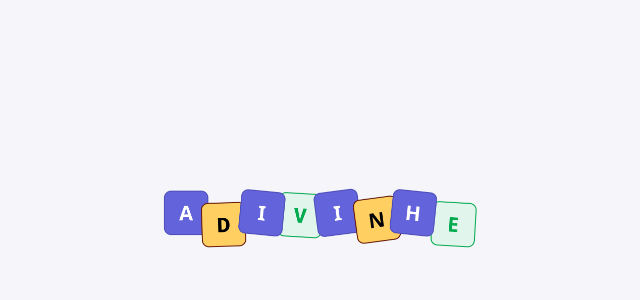
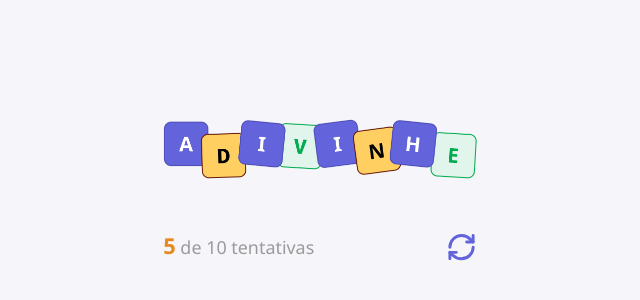
Before and after one commit to ronaldotavcano/JogoDoAdivinha, a React (Vite) app: page / in a window 1280 px wide. Shown: the part 182-482 px from the top of the page, without its empty margins (320-960 px from the left). Built offline with nearby package versions, Linux system fonts and the light colour scheme.

Commit message:
feat: finishing header

```diff
--- a/src/app.module.css
+++ b/src/app.module.css
@@ -0,0 +1,8 @@
+.container{
+    width: 100%;
+    height: 100vh;
+
+    display: flex;
+    justify-content: center;
+    align-items: center;
+}
--- a/src/components/Header/index.tsx
+++ b/src/components/Header/index.tsx
@@ -1,8 +1,19 @@
 import logo from "../../assets/logo.png"
+import restart from "../../assets/restart.svg"
 import styles from "./styles.module.css"
 
 export function Header(){
     return <div className={styles.container}>
-        <img src={logo} alt="Logo" />{" "}
+        <img src={logo} alt="Logo" />
+
+        <header>
+            <span>
+                <strong>5</strong> de 10 tentativas
+            </span>
+
+            <button type="button">
+                <img src={restart} alt="icone de reiniciar" />
+            </button>
+        </header>
     </div>
 }
--- a/src/components/Header/styles.module.css
+++ b/src/components/Header/styles.module.css
@@ -1,12 +1,41 @@
 .container {
     width: 100%;
-    height: 100vh;
-
     display: flex;
-    justify-content: center;
+    flex-direction: column;
     align-items: center;
 
     & >img{
         height: 3.75rem;
     }
+
+    & >header{
+        width: 100%;
+        display: flex;
+        justify-content: space-between;
+        padding: 3.25rem 0;
+
+        & button{
+            background: transparent;
+            border: none;
+        }
+
+        & img{
+          height: 2rem;
+          transition: scale 0.5s;
+        }
+
+        & img:hover{
+            scale: 1.3;
+        }
+
+        & span{
+            font-size: 1.12rem;
+            color: #9b9b9b;
+
+            & strong{
+                font-size: 1.37rem;
+                color: #e8891c;
+            }
+        }
+    }
 }
```
